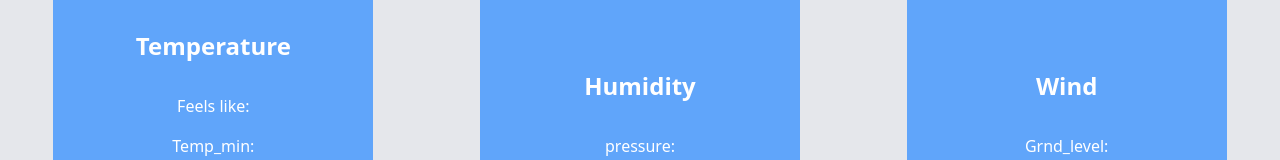
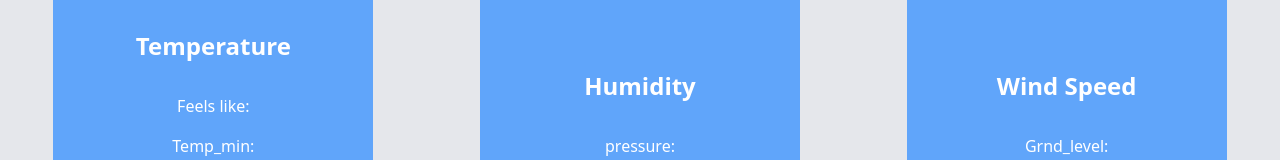
Before and after one commit to Hasnain-Memon/Weather-WebApp, a website built with Vite: page index.html in a window 1280 px wide. Shown: the part 302-462 px from the top of the page. Built offline with nearby package versions, Linux system fonts and the light colour scheme.

Commit message:
converted 'winds to 'wind speed''

```diff
--- a/index.html
+++ b/index.html
@@ -54,7 +54,7 @@
       </div>
       <div class="boxes bg-blue-400 h-[60vh] w-[25vw] flex items-center flex-col justify-center text-white space-y-4 rounded-xl">
         <div class="">
-          <h4 class="font-[700] text-2xl">Wind</h4>
+          <h4 class="font-[700] text-2xl">Wind Speed</h4>
         </div>
         <span><span id="wind" class="text-4xl"></span></span>
         <span>Grnd_level: <span id="grnd_level"></span></span>
```
